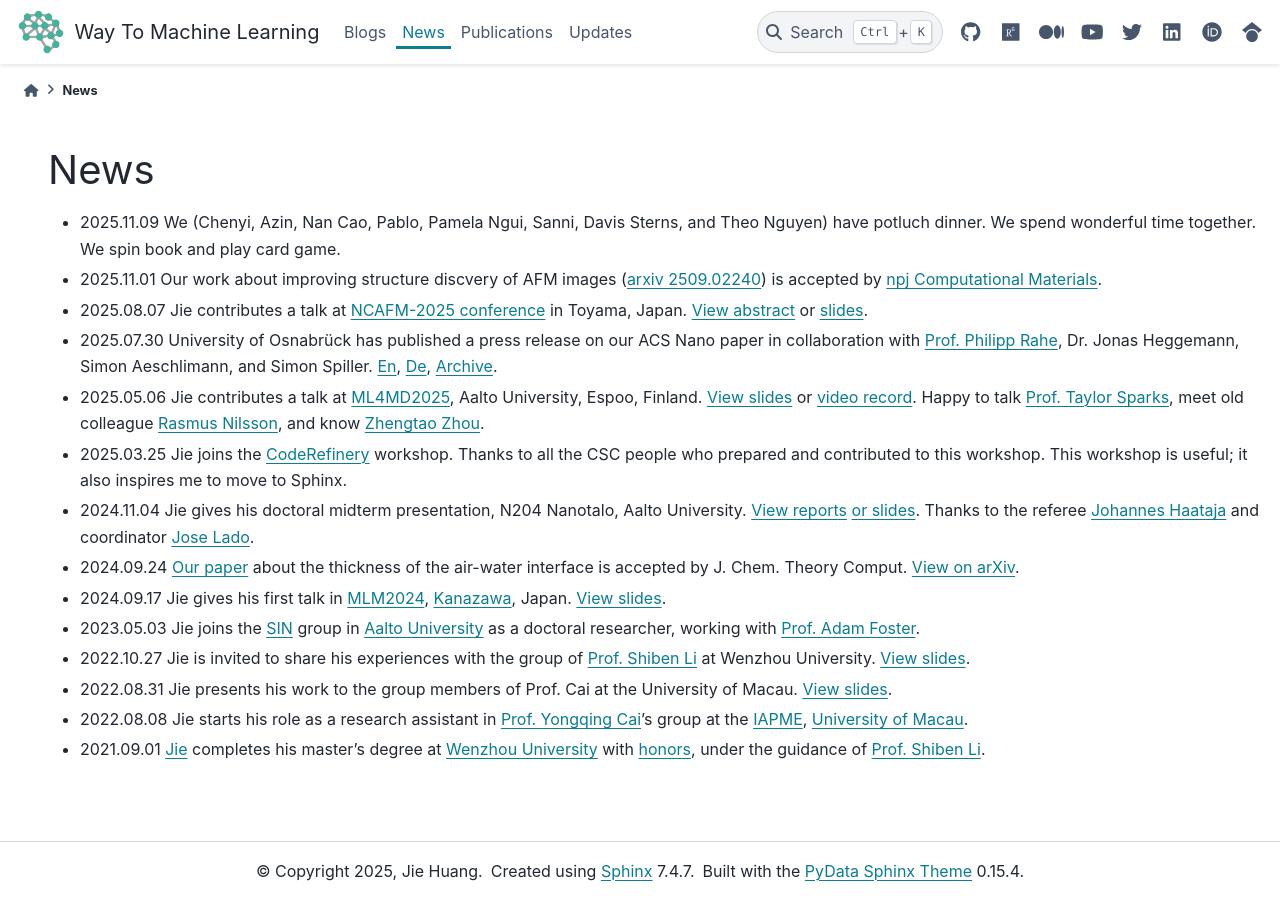
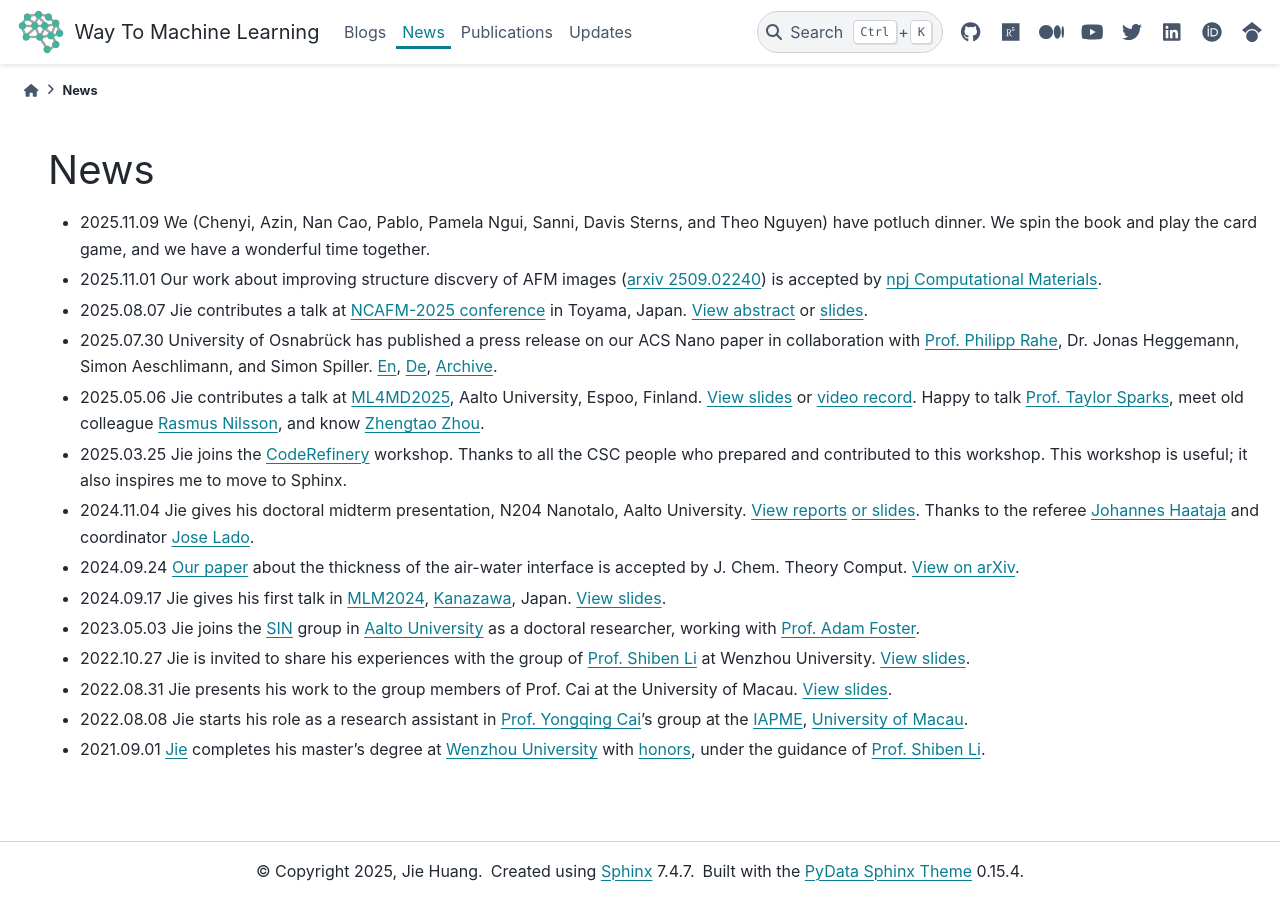
Before and after one commit to way2ml/way2ml.github.io, a Sphinx documentation site: the page built from doc/news.md, in a window 1280 px wide. Built offline with Sphinx 7.4.7 and the PyData theme 0.15.4, drawn with Linux system fonts in a browser that asks for light colours.

Commit message:
Revise potluck dinner description for clarity
Corrected grammar and phrasing in the potluck dinner entry.

```diff
--- a/doc/news.md
+++ b/doc/news.md
@@ -1,5 +1,5 @@
 # News
-- 2025.11.09 We (Chenyi, Azin, Nan Cao, Pablo, Pamela Ngui,  Sanni, Davis Sterns, and Theo Nguyen) have potluch dinner. We spend wonderful time together. We spin book and play card game.
+- 2025.11.09 We (Chenyi, Azin, Nan Cao, Pablo, Pamela Ngui,  Sanni, Davis Sterns, and Theo Nguyen) have potluch dinner. We spin the book and play the card game, and we have a wonderful time together.
 - 2025.11.01 Our work about improving structure discvery of AFM images ([arxiv 2509.02240](https://arxiv.org/abs/2509.02240)) is accepted by [npj Computational Materials](https://www.nature.com/npjcompumats/).
 - 2025.08.07 Jie contributes a talk at [NCAFM-2025 conference](https://www.nims.go.jp/group/Nanoprobe/NC-AFM2025/Index.html) in Toyama, Japan. [View abstract](https://www.nims.go.jp/group/Nanoprobe/NC-AFM2025/Abstract/S11-2_Jie%20Huang.pdf) or [slides](https://raw.githubusercontent.com/HuangJiaLian/DataBase0/master/uploads/NCAFM_Jie_Huang.pdf).
 - 2025.07.30 University of Osnabrück has published a press release  on our ACS Nano paper in collaboration with [Prof. Philipp Rahe](https://www.humboldt-foundation.de/en/connect/explore-the-humboldt-network/singleview/1147643/dr-philipp-rahe), Dr. Jonas Heggemann, Simon Aeschlimann, and Simon Spiller. [En](https://www.uni-osnabrueck.de/en/campus-life/university-news/news-detail-page/2025/07/physiker-der-uni-osnabrueck-erklaeren-bislang-unbekannten-mikroskopischen-mechanismus), [De](https://www.uni-osnabrueck.de/campusleben/uni-news/detailseite-news/2025/07/physiker-der-uni-osnabrueck-erklaeren-bislang-unbekannten-mikroskopischen-mechanismus), [Archive](https://raw.githubusercontent.com/HuangJiaLian/DataBase0/master/uploads/2025-07-30-ACSNANO.png).
```
